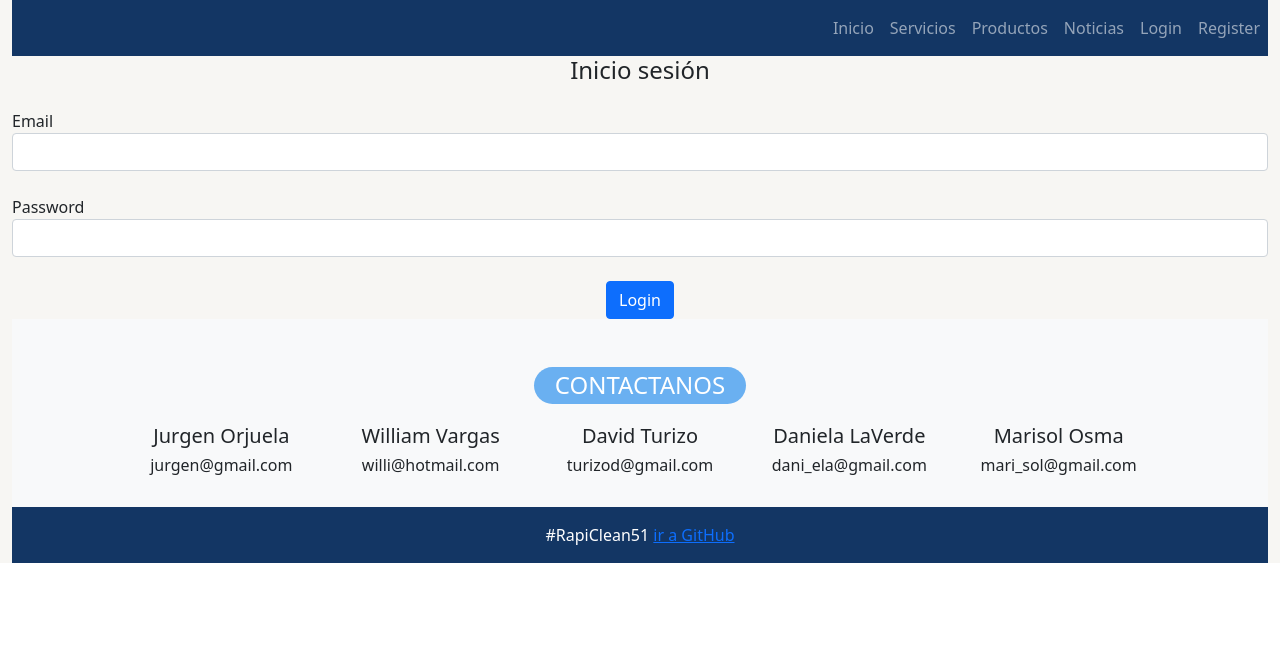
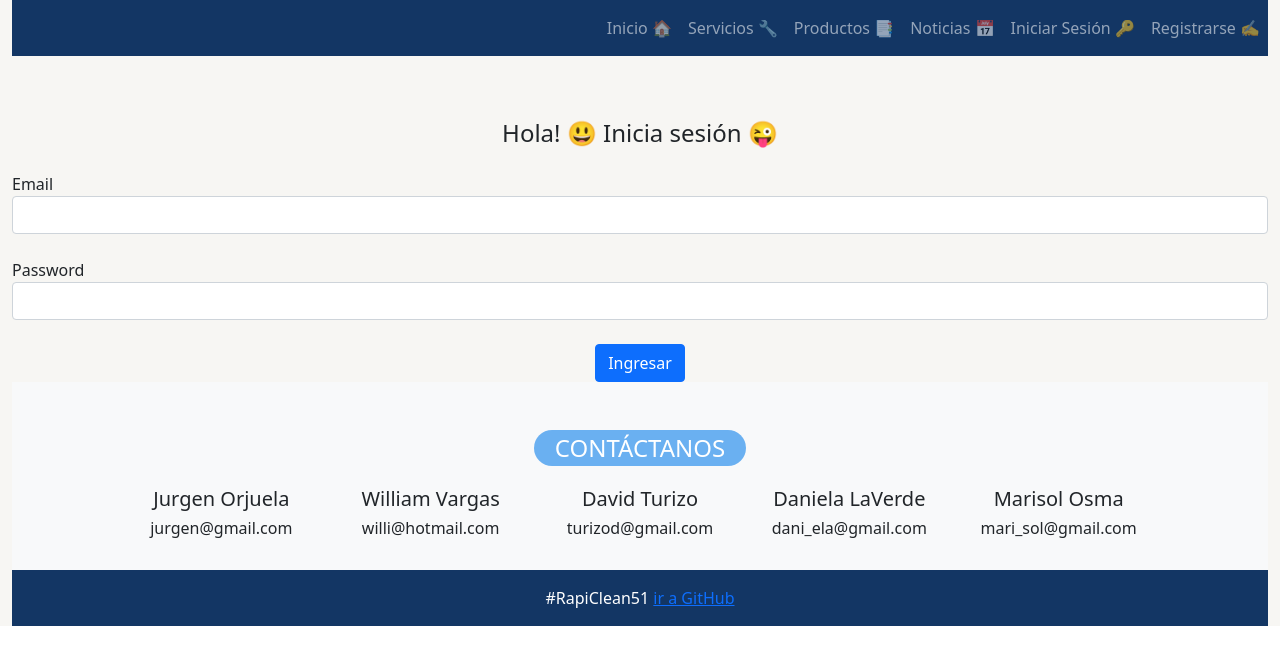
Before and after one commit to WilVar/Proyecto_Final, a Vue app: page /login in a window 1280 px wide. Shown: the top 664 px of the page. Built offline with nearby package versions, Linux system fonts and the light colour scheme; what @chenfengyuan/vue-carousel would draw is missing.

Commit message:
retoques

```diff
--- a/src/App.vue
+++ b/src/App.vue
@@ -7,48 +7,48 @@
       <ul class="navbar-nav">
         <li class="nav-item">
           <router-link tag="li" to="/" exact>
-            <a class="nav-link">Inicio</a>
+            <a class="nav-link">Inicio &#127968</a>
           </router-link>
         </li>
         <li class="nav-item">
           <router-link tag="li" to="/servicios">
-            <a class="nav-link">Servicios</a>
+            <a class="nav-link">Servicios &#128295</a>
           </router-link>
         </li>
          <li class="nav-item">
           <router-link tag="li" to="/productos">
-            <a class="nav-link">Productos</a>
+            <a class="nav-link">Productos &#128209</a>
           </router-link>
         </li>
         <li class="nav-item">
           <router-link tag="li" to="/noticias">
-            <a class="nav-link">Noticias</a>
+            <a class="nav-link">Noticias &#128197</a>
           </router-link>
         </li>
         <div v-if="this.isAdmin">
           <li class="nav-item">
             <router-link tag="li" to="/usuarios">
-              <a class="nav-link">Usuarios</a>
+              <a class="nav-link">Usuarios &#128101</a>
             </router-link>
           </li>
         </div>
         <div v-if="this.auth == null">
           <li class="nav-item">
             <router-link tag="li" to="/login">
-              <a class="nav-link">Login</a>
+              <a class="nav-link">Iniciar Sesión &#128273</a>
             </router-link>
           </li>
         </div>
         <div v-if="this.auth == null">
           <li class="nav-item">
             <router-link tag="li" to="/register">
-              <a class="nav-link">Register</a>
+              <a class="nav-link">Registrarse &#9997</a>
             </router-link>
           </li>
         </div>
         <div v-else>
           <li class="nav-item">
-            <a class="nav-link" href="#" v-on:click="logOut">LogOut</a>
+            <a class="nav-link" href="#" v-on:click="logOut">Salir &#10060</a>
           </li>
         </div>
       </ul>
--- a/src/assets/css/footer.css
+++ b/src/assets/css/footer.css
@@ -25,7 +25,7 @@
 .title-pill-secondary2 {
     color: #fff;
     background-color: #6ab0f1;
-    padding: .25rem .875em;
+
 }
 
 .title-pill-secondary a {
--- a/src/components/Footer.vue
+++ b/src/components/Footer.vue
@@ -19,7 +19,7 @@
                 <h4
                   class="titulo title-pill title-pill-secondary2 arrow text-uppercase aid-150236 cid-645"
                 >
-                  <a>CONTACTANOS</a>
+                  <a>CONTÁCTANOS</a>
                 </h4>
                 <div class="row">
                   <div class="col-sm-1" style="margin-top:1%;">
--- a/src/components/Login.vue
+++ b/src/components/Login.vue
@@ -1,7 +1,7 @@
 <template>
   <div>
     <form @submit.prevent="login">
-      <p class="h4 text-center mb-4">Inicio sesión</p>
+      <p class="h4 text-center mb-4" style="margin-top:5%">Hola! &#128515 Inicia sesión &#128540</p>
       <label for="defaultFormRegisterEmailEx" class="grey-text"
         >Email</label
       >
@@ -24,7 +24,7 @@
         required
       />
       <div class="text-center mt-4">
-        <button class="btn btn-primary" type="submit">Login</button>
+        <button class="btn btn-primary" type="submit">Ingresar</button>
       </div>
     </form>
   </div>
--- a/src/components/Noticias.vue
+++ b/src/components/Noticias.vue
@@ -3,7 +3,7 @@
     <div class="container-fluid1" style="text-align: center;background-color: #F7F6F3">
       <div class="col" style="text-align: center;">
         <h1 style="font-size: 50px; text-align: center; font-family: verdana;margin-top:10%">
-          <b>Noticias Tecnológicas</b>
+          <b>Noticias</b>
         </h1>
       </div>
 
--- a/src/components/Register.vue
+++ b/src/components/Register.vue
@@ -1,7 +1,7 @@
 <template>
   <div>
     <form @submit.prevent="register">
-      <p class="h4 text-center mb-4">Registrar Usuario</p>
+      <p class="h4 text-center mb-4" style="margin-top:5%">&#128516  Sé parte de nuestra familia  &#128516</p>
       <label for="defaultFormRegisterNameEx" class="grey-text">Nombre</label>
       <input
         type="text"
@@ -31,7 +31,7 @@
         required
       />
       <div class="text-center mt-4">
-        <button class="btn btn-primary" type="submit">Register</button>
+        <button class="btn btn-primary" type="submit">Registrar</button>
       </div>
     </form>
   </div>
```
